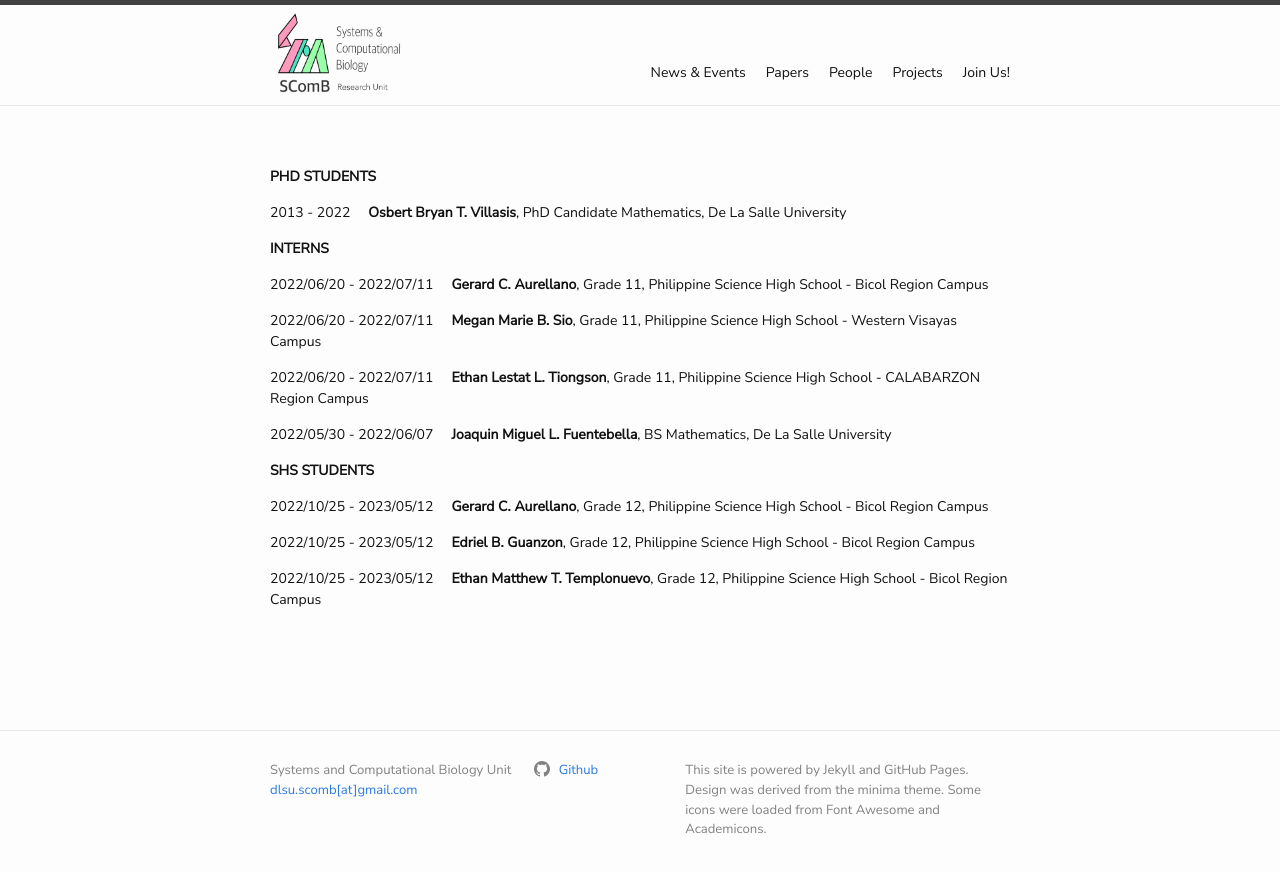
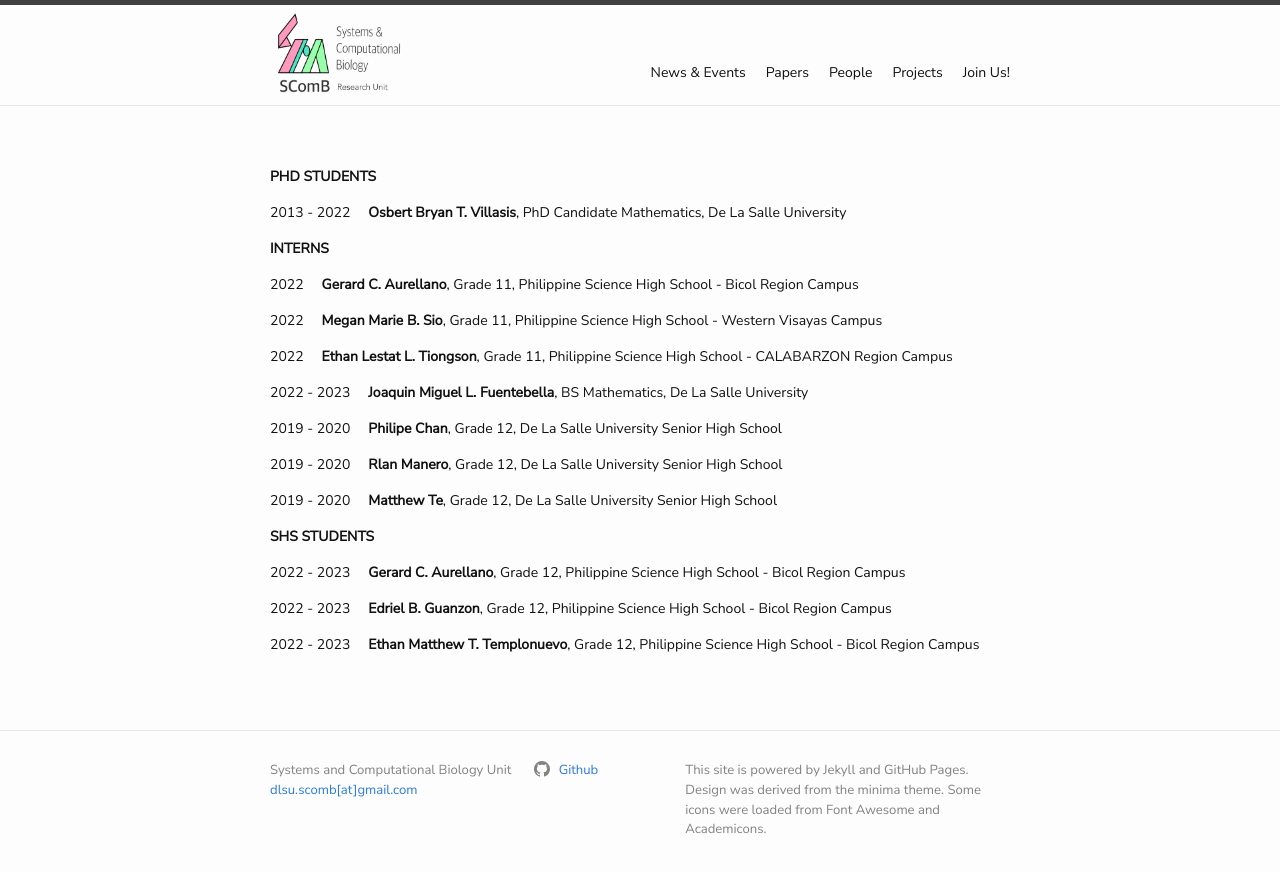
Before and after one commit to dlsu-scomb/dlsu-scomb.github.io, a Jekyll site: the page built from alumni.md, in a window 1280 px wide. Shown: the top 872 px of the page. Built offline with Jekyll 4.4.1, drawn with Linux system fonts in a browser that asks for light colours; nearby versions of some CDN libraries; a style sheet for code colours, icons or effects is not loaded.

```diff
--- a/alumni.md
+++ b/alumni.md
@@ -7,18 +7,24 @@ layout: page
 
 **INTERNS**
 
-2022/06/20 - 2022/07/11 &nbsp; &nbsp; **Gerard C. Aurellano**, Grade 11, Philippine Science High School - Bicol Region Campus
+2022 &nbsp; &nbsp; **Gerard C. Aurellano**, Grade 11, Philippine Science High School - Bicol Region Campus
 
-2022/06/20 - 2022/07/11 &nbsp; &nbsp; **Megan Marie B. Sio**, Grade 11, Philippine Science High School - Western Visayas Campus
+2022 &nbsp; &nbsp; **Megan Marie B. Sio**, Grade 11, Philippine Science High School - Western Visayas Campus
 
-2022/06/20 - 2022/07/11 &nbsp; &nbsp; **Ethan Lestat L. Tiongson**, Grade 11, Philippine Science High School - CALABARZON Region Campus
+2022 &nbsp; &nbsp; **Ethan Lestat L. Tiongson**, Grade 11, Philippine Science High School - CALABARZON Region Campus
 
-2022/05/30 - 2022/06/07 &nbsp; &nbsp; **Joaquin Miguel L. Fuentebella**, BS Mathematics, De La Salle University
+2022 - 2023 &nbsp; &nbsp; **Joaquin Miguel L. Fuentebella**, BS Mathematics, De La Salle University
+
+2019 - 2020 &nbsp; &nbsp; **Philipe Chan**, Grade 12, De La Salle University Senior High School
+
+2019 - 2020 &nbsp; &nbsp; **Rlan Manero**, Grade 12, De La Salle University Senior High School
+
+2019 - 2020 &nbsp; &nbsp; **Matthew Te**, Grade 12, De La Salle University Senior High School
 
 **SHS STUDENTS**
 
-2022/10/25 - 2023/05/12 &nbsp; &nbsp; **Gerard C. Aurellano**, Grade 12, Philippine Science High School - Bicol Region Campus
+2022 - 2023 &nbsp; &nbsp; **Gerard C. Aurellano**, Grade 12, Philippine Science High School - Bicol Region Campus
 
-2022/10/25 - 2023/05/12 &nbsp; &nbsp; **Edriel B. Guanzon**, Grade 12, Philippine Science High School - Bicol Region Campus
+2022 - 2023 &nbsp; &nbsp; **Edriel B. Guanzon**, Grade 12, Philippine Science High School - Bicol Region Campus
 
-2022/10/25 - 2023/05/12 &nbsp; &nbsp; **Ethan Matthew T. Templonuevo**, Grade 12, Philippine Science High School - Bicol Region Campus
+2022 - 2023 &nbsp; &nbsp; **Ethan Matthew T. Templonuevo**, Grade 12, Philippine Science High School - Bicol Region Campus
```
Also changed, not shown: events.md (+11 -0 lines), index.md (+2 -0 lines), 2 other files.
